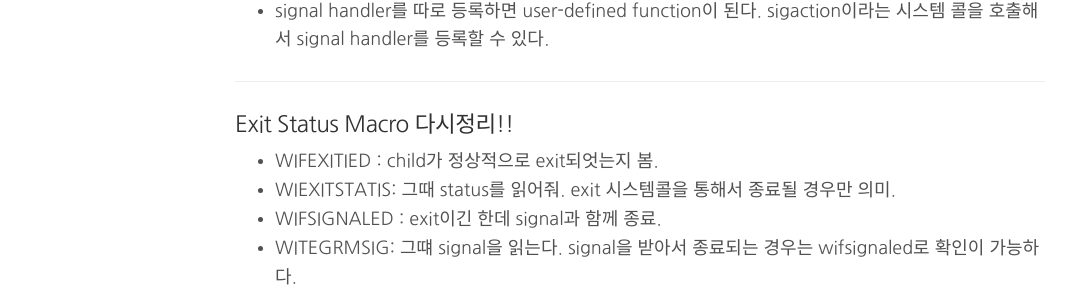
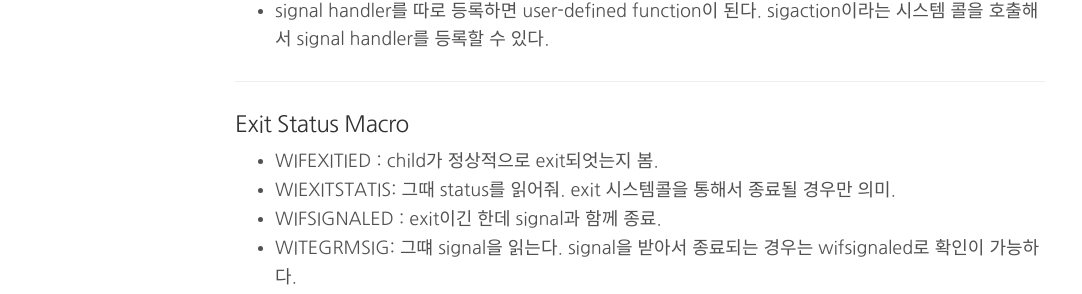
Before and after one commit to changhyeonnam/changhyeonnam.github.io, a Jekyll site: the page built from _posts/2021/2021-11-30-linux|signal.md, in a window 1280 px wide and 900 px high, scrolled down 2800 px. Shown: the part 147-441 px from the top of the window, without its empty margins (0-1082 px from the left). Built offline with Jekyll 4.4.1, drawn with Linux system fonts in a browser that asks for light colours; nearby versions of some CDN libraries; comment, search, counter and statistics services are not loaded.

Commit message:
Update 2021-11-30-linux|signal.md

```diff
--- a/_posts/2021/2021-11-30-linux|signal.md
+++ b/_posts/2021/2021-11-30-linux|signal.md
@@ -92,7 +92,7 @@ comments: true
 ---
 
 
-### Exit Status Macro  다시정리!!
+### Exit Status Macro
 
 - WIFEXITIED : child가 정상적으로 exit되엇는지 봄.
 - WIEXITSTATIS: 그때 status를 읽어줘. exit 시스템콜을 통해서 종료될 경우만 의미.
```
